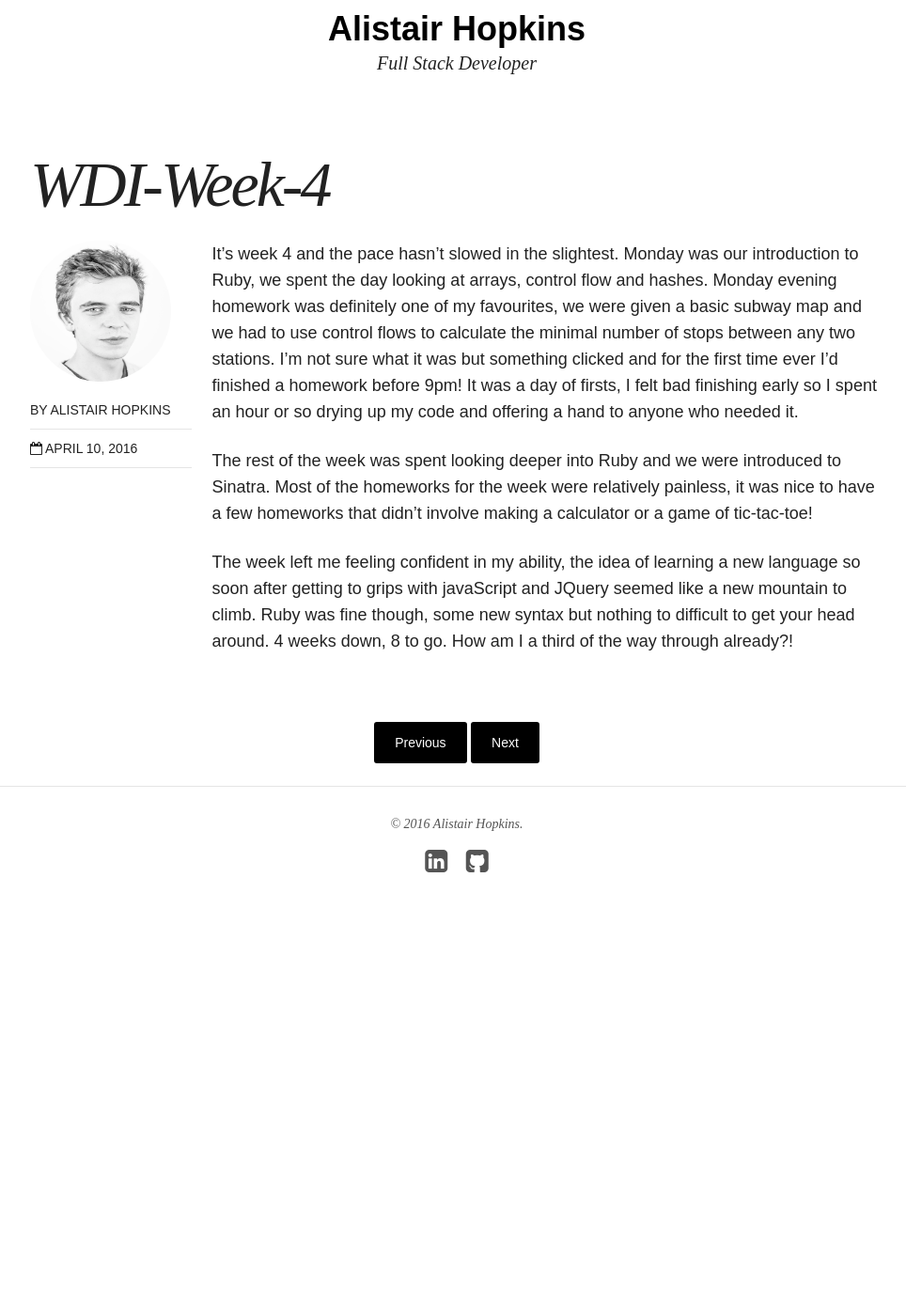
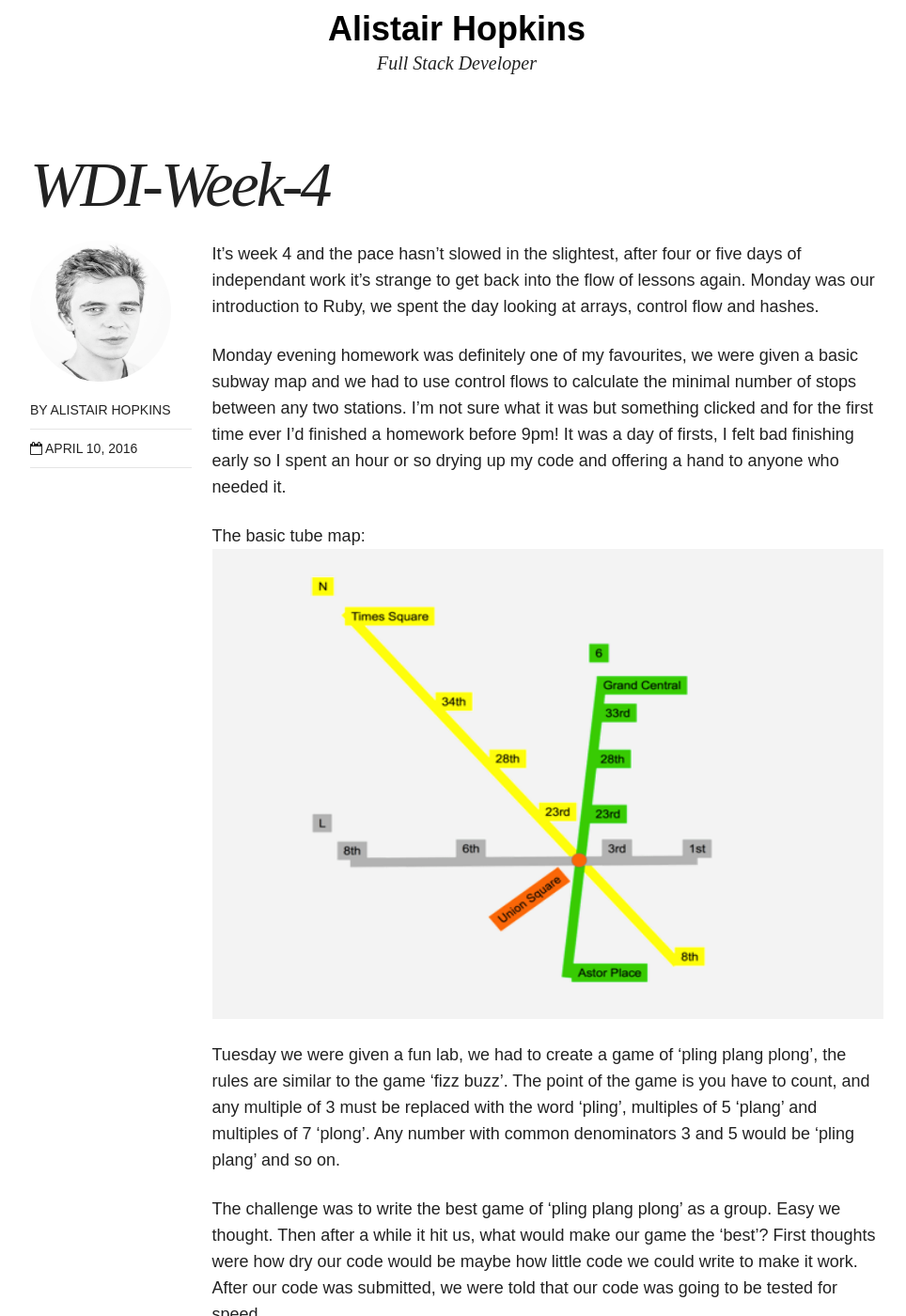
Before and after one commit to AlistairHopkins92/AlistairHopkins92.github.io, a Jekyll site: the page built from _posts/blog/2016-04-10-WDI-week-4.md, in a window 1280 px wide and 1400 px high, scrolled down 328 px. Shown: the whole window at 94% size, without its empty margins (154-1118 px from the left). Built offline with Jekyll 4.4.1, drawn with Linux system fonts in a browser that asks for light colours; nearby versions of some CDN libraries; before the commit the page ends 1356 px from its top, so only the background shows below that; some of the changed text lies outside the part shown.

Commit message:
made intro paragraph for weeks 6 and 8

```diff
--- a/_posts/blog/2016-04-10-WDI-week-4.md
+++ b/_posts/blog/2016-04-10-WDI-week-4.md
@@ -9,7 +9,24 @@ image:
   feature:
 date: 2016-04-10T08:08:50-04:00
 ---
-It’s week 4 and the pace hasn’t slowed in the slightest. Monday was our introduction to Ruby, we spent the day looking at arrays, control flow and hashes. Monday evening homework was definitely one of my favourites, we were given a basic subway map and we had to use control flows to calculate the minimal number of stops between any two stations. I’m not sure what it was but something clicked and for the first time ever I’d finished a homework before 9pm! It was a day of firsts, I felt bad finishing early so I spent an hour or so drying up my code and offering a hand to anyone who needed it.
+It’s week 4 and the pace hasn’t slowed in the slightest, after four or five days of independant work it's strange to get back into the flow of lessons again. Monday was our introduction to Ruby, we spent the day looking at arrays, control flow and hashes.
+
+Monday evening homework was definitely one of my favourites, we were given a basic subway map and we had to use control flows to calculate the minimal number of stops between any two stations. I’m not sure what it was but something clicked and for the first time ever I’d finished a homework before 9pm! It was a day of firsts, I felt bad finishing early so I spent an hour or so drying up my code and offering a hand to anyone who needed it.
+
+The basic tube map:
+![GitHub Logo](/images/mtamap.png){: .projectimage}
+
+
+Tuesday we were given a fun lab, we had to create a game of 'pling plang plong', the rules are similar to the game 'fizz buzz'. The point of the game is you have to count, and any multiple of 3 must be replaced with the word 'pling', multiples of 5 'plang' and multiples of 7 'plong'. Any number with common denominators 3 and 5 would be 'pling plang' and so on.
+
+The challenge was to write the best game of 'pling plang plong' as a group. Easy we thought. Then after a while it hit us, what would make our game the 'best'? First thoughts were how dry our code would be maybe how little code we could write to make it work.
+After our code was submitted, we were told that our code was going to be tested for speed...
+
+
+The results of the speed test:
+![GitHub Logo](/images/plingplangplong.png){: .projectimage}
+
+The speed tests became very competative and the class soon decended into a room of noise and neolithic behaviour. Once the excitement had died down we examined the results and each others code to discuss why some teams had faster running times than others.
 
 The rest of the week was spent looking deeper into Ruby and we were introduced to Sinatra. Most of the homeworks for the week were relatively painless, it was nice to have a few homeworks that didn’t involve making a calculator or a game of tic-tac-toe!
 
```
Also changed, not shown: _posts/blog/2016-04-24-WDI-week-6.md (+4 -2 lines), _posts/blog/2016-05-01-WDI-week-7.md (+6 -1 lines), _posts/blog/2016-05-08-WDI-week-8.md (+3 -1 lines), images/mtamap.png (added), images/plingplangplong.png (added).
